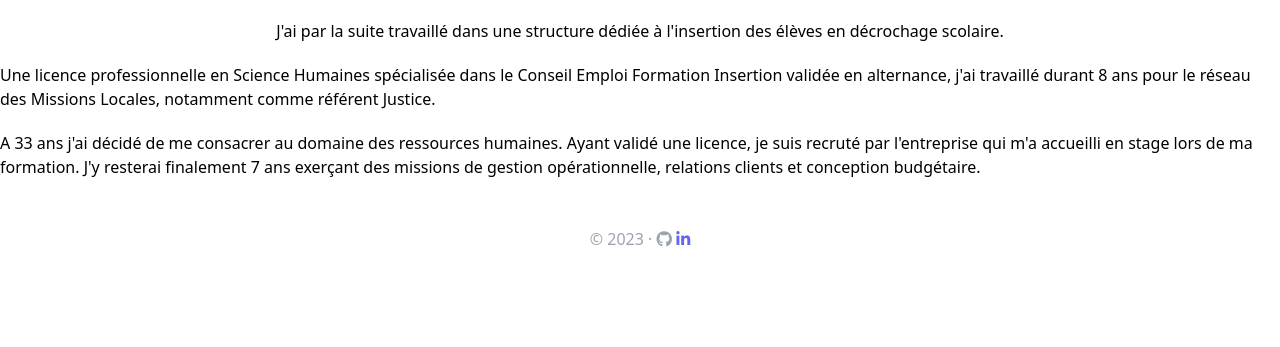
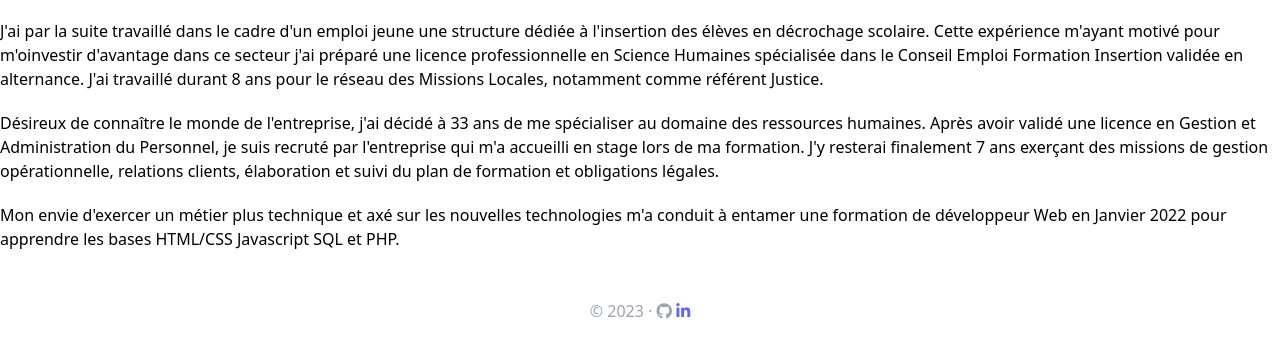
Before and after one commit to Matthieu7924/hello-mg-sf5, a Symfony app: template templates/pages/studies.html.twig in a window 1280 px wide. Shown: the part 890-1237 px from the top of the page. Before the commit the page ends 1137 px from the top, so only its background shows below. Run offline with Twig, Linux system fonts and the light colour scheme; the template is opened without the code that fills it, so the values that code supplies are empty; some libraries are stand-ins or nearby versions.

Commit message:
reform studies course

```diff
--- a/templates/pages/studies.html.twig
+++ b/templates/pages/studies.html.twig
@@ -10,15 +10,15 @@
     <p class="text-gray-800 mt-10">Mon parcours de formation c'est comme le labyrinthe dans Shining, ou le clown de Stephen King, ça fait peur.</p>
 
     <p>
-        Après un bac Economique et Social, la filère qui permet d'éviter de choisir, j'ai étudié les langues étrangères (anglais et espagnol) jusqu'en 3ème année de Licence. <iframe width="560" height="315" src="https://www.youtube.com/embed/lAY-x_6vFsI" title="YouTube video player" frameborder="0" allow="accelerometer; autoplay; clipboard-write; encrypted-media; gyroscope; picture-in-picture; web-share" allowfullscreen></iframe>
+        Après un bac Economique et Social, j'ai étudié les langues étrangères (anglais et espagnol) jusqu'en 3ème année de Licence. <iframe width="560" height="315" src="https://www.youtube.com/embed/lAY-x_6vFsI" title="YouTube video player" frameborder="0" allow="accelerometer; autoplay; clipboard-write; encrypted-media; gyroscope; picture-in-picture; web-share" allowfullscreen></iframe>
     <p class="mt-5">
-        J'ai par la suite travaillé dans une structure dédiée à l'insertion des élèves en décrochage scolaire.
+        J'ai par la suite travaillé dans le cadre d'un emploi jeune une structure dédiée à l'insertion des élèves en décrochage scolaire. Cette expérience m'ayant motivé pour m'oinvestir d'avantage dans ce secteur j'ai préparé une licence professionnelle en Science Humaines spécialisée dans le Conseil Emploi Formation Insertion validée en alternance. J'ai travaillé durant 8 ans pour le réseau des Missions Locales, notamment comme référent Justice.
     </p>
     <p class="mt-5">
-        Une licence professionnelle en Science Humaines spécialisée dans le Conseil Emploi Formation Insertion validée en alternance, j'ai travaillé durant 8 ans pour le réseau des Missions Locales, notamment comme référent Justice.
+        Désireux de connaître le monde de l'entreprise, j'ai décidé à 33 ans de me spécialiser au domaine des ressources humaines. Après avoir validé une licence en Gestion et Administration du Personnel, je suis recruté par l'entreprise qui m'a accueilli en stage lors de ma formation. J'y resterai finalement 7 ans exerçant des missions de gestion opérationnelle, relations clients, élaboration et suivi du plan de formation et obligations légales.
     </p>
     <p class="mt-5">
-        A 33 ans j'ai décidé de me consacrer au domaine des ressources humaines. Ayant validé une licence, je suis recruté par l'entreprise qui m'a accueilli en stage lors de ma formation. J'y resterai finalement 7 ans exerçant des missions de gestion opérationnelle, relations clients et conception budgétaire.
+        Mon envie d'exercer un métier plus technique et axé sur les nouvelles technologies m'a conduit à entamer une formation de développeur Web en Janvier 2022 pour apprendre les bases HTML/CSS Javascript SQL et PHP.
     </p>
 
 {% endblock %}
```
